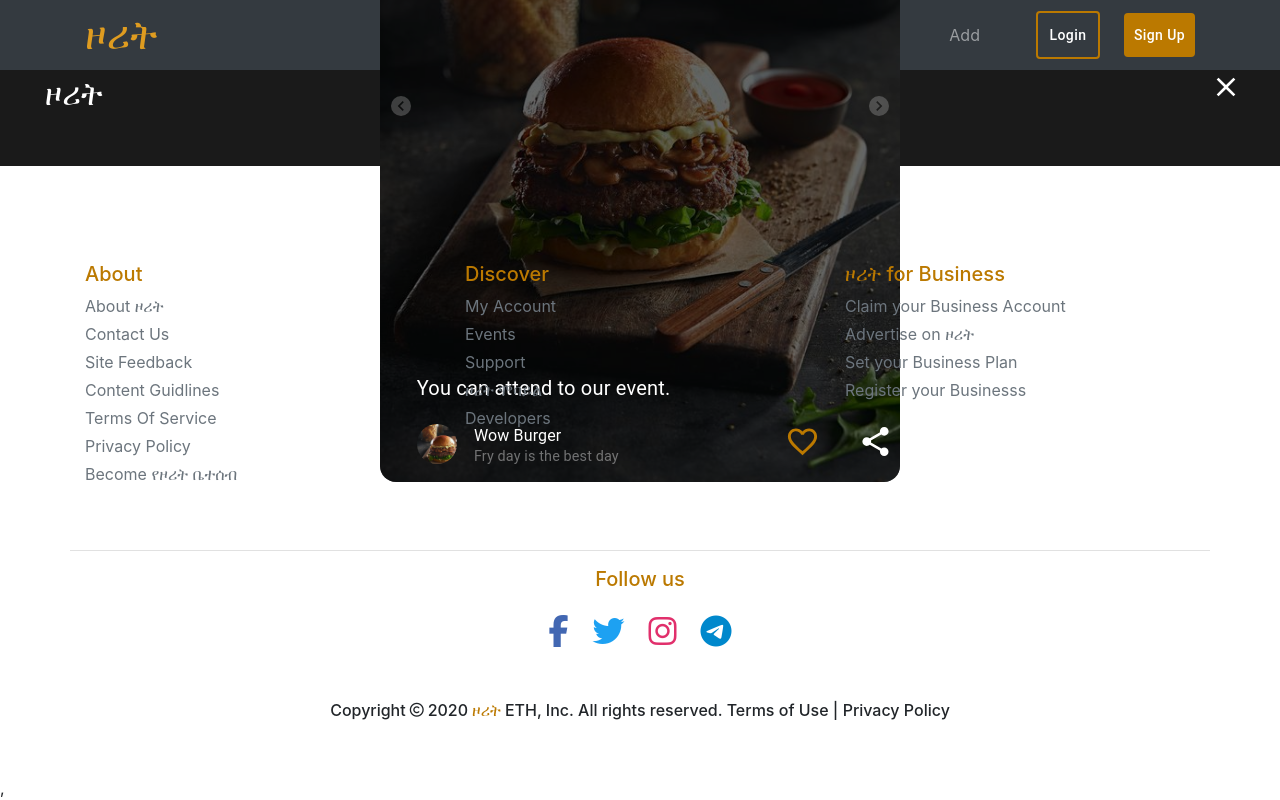
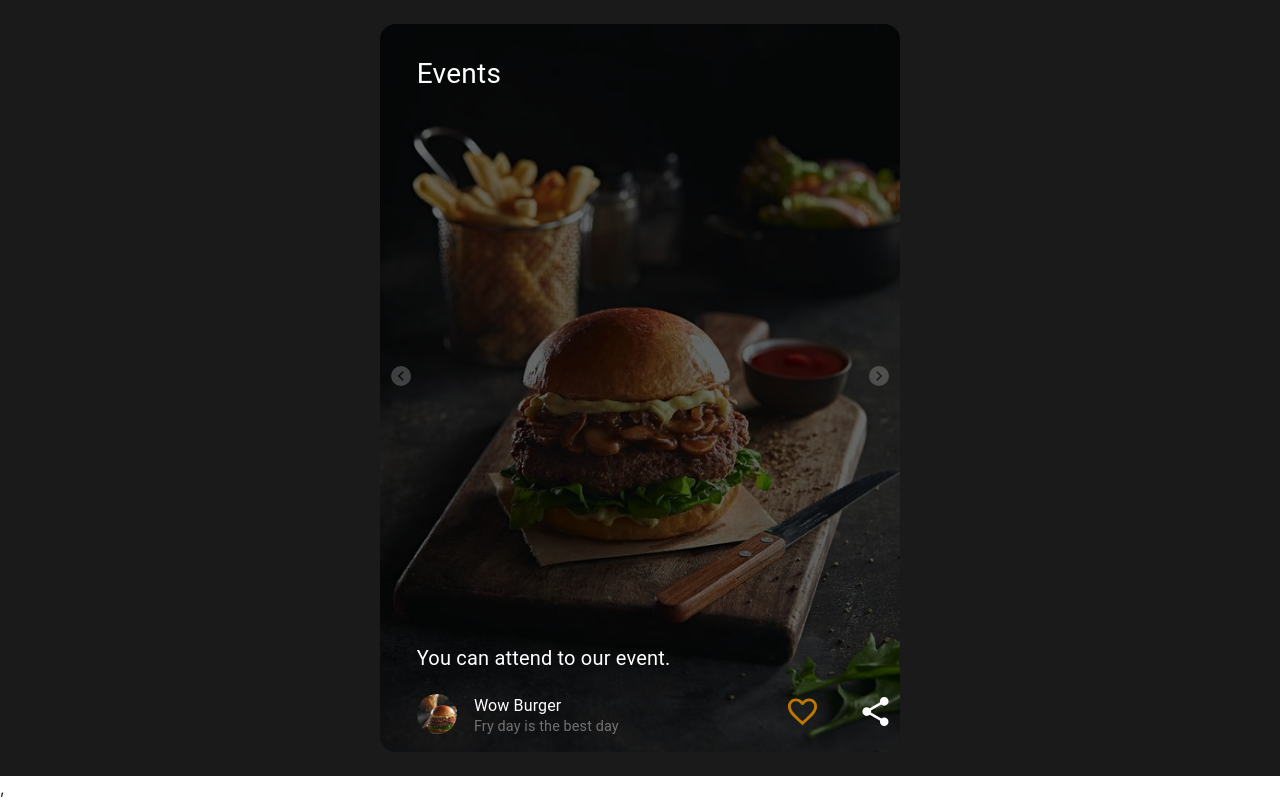
Before and after one commit to zoritt-biz/user-website, a React (Create React App) app: page /event in a window 1280 px wide. Built offline with nearby package versions, Linux system fonts and the light colour scheme.

Commit message:
made some improvement on event page

```diff
--- a/src/App.js
+++ b/src/App.js
@@ -3,23 +3,19 @@ import './assets/css/main.scss';
 import { BrowserRouter as Router, Route, Switch } from 'react-router-dom';
 
 import HomePage from './pages/homepage/homepage';
-import Navbar from './components/navbar/navbar';
-import Footer from './components/footer/Footer';
 import CategoriesPage from './pages/categoriespage/Categoriespage';
 import EventPage from './pages/eventPage/EventPage';
-import EventsPage from './pages/eventspage/EventsPage';
+import EventsPage from './pages/eventsPage/EventsPage';
 
 function App() {
   return (
     <Router>
-      <Navbar />
       <Switch>
         <Route exact path="/" component={HomePage} />
         <Route exact path="/categories" component={CategoriesPage} />
         <Route exact path="/event" component={EventPage} />
         <Route exact path="/events" component={EventsPage} />
       </Switch>
-      <Footer />
     </Router>
   );
 }
--- a/src/assets/css/eventpage-style/_event.scss
+++ b/src/assets/css/eventpage-style/_event.scss
@@ -13,11 +13,15 @@ body {
   display: flex !important;
   flex-direction: column;
 }
+
 .event {
   position: relative;
-  height: 100%;
+  height: 100vh;
+  width: 100vw;
   background-color: #1a1a1a;
+  overflow-y: hidden;
 }
+
 .event-container {
   height: 100%;
 }
--- a/src/components/event/Event.jsx
+++ b/src/components/event/Event.jsx
@@ -1,14 +1,12 @@
-import React, { useState } from 'react';
-import { Paper, Typography, Avatar } from '@material-ui/core';
+import React, { useState } from "react";
+import { Paper, Typography, Avatar } from "@material-ui/core";
 import {
-  Close,
   Favorite,
   FavoriteBorder,
   Share,
   KeyboardArrowRight,
   KeyboardArrowLeft,
-} from '@material-ui/icons';
-import { Link } from 'react-router-dom';
+} from "@material-ui/icons";
 
 const Event = () => {
   const [favourite, setFavourite] = useState(false);
@@ -17,15 +15,6 @@ const Event = () => {
     setFavourite(!favourite);
   };
   return (
-    <div className="d-flex justify-content-center align-items-center event-container">
-      <Link to="/">
-        <p className="event-logo  fs-2">ዞሪት</p>
-      </Link>
-
-      <Link to="/">
-        <Close className="event-close fs-2" />
-      </Link>
-
     <Paper elevation={0} className="paper">
       <img
         src="../images/events2.jpg"
@@ -64,7 +53,6 @@ const Event = () => {
       <KeyboardArrowRight className="event-right-arrow " fontSize="small" />
       <KeyboardArrowLeft className="event-left-arrow" fontSize="small" />
     </Paper>
-    </div>
   );
 };
 
--- a/src/pages/categoriespage/Categoriespage.jsx
+++ b/src/pages/categoriespage/Categoriespage.jsx
@@ -1,11 +1,17 @@
-import React from 'react';
-import Categories from '../../components/categories/Categories';
+import React from "react";
+import Categories from "../../components/categories/Categories";
+import Navbar from "../../components/navbar/navbar";
+import Footer from "../../components/footer/Footer";
 
 const CategoriesPage = () => {
   return (
-    <div className="bg-white">
-      <Categories />
-    </div>
+    <React.Fragment>
+      <Navbar />
+      <div className="bg-white">
+        <Categories />
+      </div>
+      <Footer />
+    </React.Fragment>
   );
 };
 
--- a/src/pages/eventPage/EventPage.jsx
+++ b/src/pages/eventPage/EventPage.jsx
@@ -1,10 +1,22 @@
-import React from 'react';
-import Event from '../../components/event/Event';
+import React from "react";
+import Event from "../../components/event/Event";
+import { Link } from "react-router-dom";
+import { Close } from "@material-ui/icons";
 
 const EventPage = () => {
   return (
     <div className="event">
-      <Event />
+      <div className="d-flex justify-content-center align-items-center event-container">
+        {/* <Link to="/">
+          <p className="event-logo  fs-2">ዞሪት</p>
+        </Link>
+
+        <Link to="/">
+          <Close className="event-close fs-2" />
+        </Link> */}
+
+        <Event />
+      </div>
     </div>
   );
 };
--- a/src/pages/eventsPage/EventsPage.jsx
+++ b/src/pages/eventsPage/EventsPage.jsx
@@ -1,11 +1,17 @@
-import React from 'react';
-import AllEvents from '../../components/events/AllEvents';
+import React from "react";
+import AllEvents from "../../components/events/AllEvents";
+import Navbar from "../../components/navbar/navbar";
+import Footer from '../../components/footer/Footer';
 
 const EventsPage = () => {
   return (
-    <div>
-      <AllEvents />
-    </div>
+    <React.Fragment>
+      <Navbar />
+      <div className="w-100">
+        <AllEvents />
+      </div>
+      <Footer />
+    </React.Fragment>
   );
 };
 
--- a/src/pages/homepage/homepage.jsx
+++ b/src/pages/homepage/homepage.jsx
@@ -1,14 +1,18 @@
-import React from 'react';
+import React from "react";
 
-import Home from '../../components/homepage/Home';
-import Categories from '../../components/homepage/Categories';
-import New from '../../components/homepage/New';
-import AllSponsor from '../../components/homepage/AllSponsor';
-import SeeMore from '../../components/see-more-button/SeeMore';
+import Home from "../../components/homepage/Home";
+import Categories from "../../components/homepage/Categories";
+import New from "../../components/homepage/New";
+import AllSponsor from "../../components/homepage/AllSponsor";
+import SeeMore from "../../components/see-more-button/SeeMore";
+import Navbar from "../../components/navbar/navbar";
+import Footer from '../../components/footer/Footer';
 
 const HomePage = () => {
   return (
-    <div className="bg-white">
+    <React.Fragment>
+      <Navbar />
+      <div className="bg-white w-100">
         <Home />
         <Categories />
         <New />
@@ -17,6 +21,8 @@ const HomePage = () => {
           <SeeMore />
         </div>
       </div>
+      <Footer />
+    </React.Fragment>
   );
 };
 
```
Lines whose indentation alone changed are shown as unchanged.
